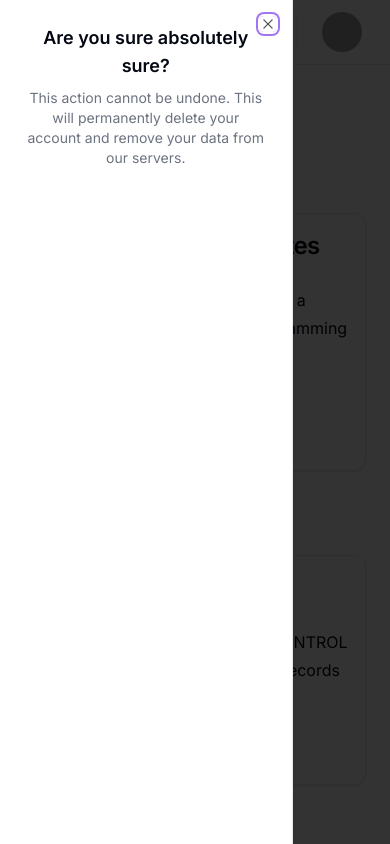
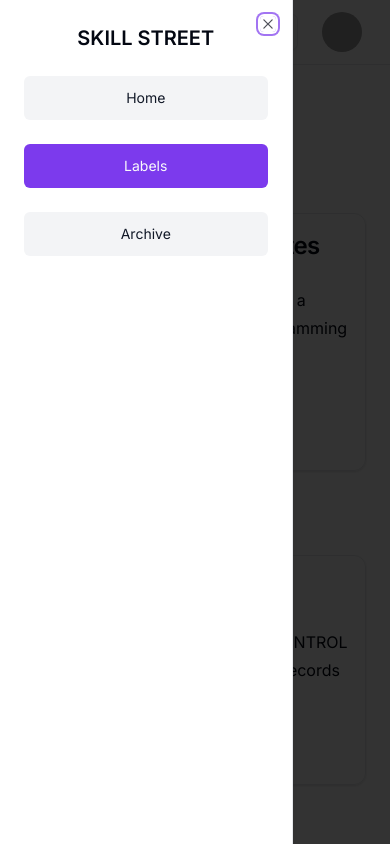
Before and after one commit to lakshaykamat/skill-stree-notes-app, a Next.js app: page /labels in a window 390 px wide. Both pictures are taken after a click on the button 40 px from the left and 32 px from the top of the page. Built offline with nearby package versions, Linux system fonts and the light colour scheme; grey boxes are pictures that could not be loaded.

Commit message:
add sidebar in smaller devices

```diff
--- a/app/labels/page.tsx
+++ b/app/labels/page.tsx
@@ -32,7 +32,6 @@
       <Heading1>Labels</Heading1>
       {allLabels.map((label, index) => {
         const a = notes.filter((note) => note.labels.includes(label));
-        console.log(a);
         return (
           <>
             <Heading2 className="mt-6" key={`${index + label}`}>
--- a/components/Navbar.tsx
+++ b/components/Navbar.tsx
@@ -1,4 +1,4 @@
-import React from "react";
+"use client";
 import { Heading3 } from "./Typography";
 import { Input } from "./ui/input";
 import { Avatar, AvatarFallback, AvatarImage } from "@/components/ui/avatar";
@@ -13,10 +13,10 @@
   SheetTitle,
   SheetTrigger,
 } from "@/components/ui/sheet";
+import Link from "next/link";
+import { usePathname } from "next/navigation";
 
-type Props = {};
-
-const Navbar = (props: Props) => {
+const Navbar = () => {
   return (
     <>
       <nav className="flex py-3 px-7 gap-6 justify-evenly items-center">
@@ -25,13 +25,7 @@
             <Menu />
           </SheetTrigger>
           <SheetContent side={"left"}>
-            <SheetHeader>
-              <SheetTitle>Are you sure absolutely sure?</SheetTitle>
-              <SheetDescription>
-                This action cannot be undone. This will permanently delete your
-                account and remove your data from our servers.
-              </SheetDescription>
-            </SheetHeader>
+            <MobileSidebar />
           </SheetContent>
         </Sheet>
 
@@ -62,4 +56,44 @@
   );
 };
 
+const MobileSidebar = () => {
+  const path = usePathname();
+  return (
+    <SheetHeader>
+      <SheetTitle className="text-xl mb-4 uppercase">Skill Street</SheetTitle>
+      <SheetDescription className="flex flex-col gap-6">
+        <Link
+          className={`${
+            path == "/"
+              ? "bg-primary text-primary-foreground"
+              : "bg-secondary text-secondary-foreground"
+          } rounded-md p-3`}
+          href={`/`}
+        >
+          Home
+        </Link>
+        <Link
+          className={`${
+            path == "/labels"
+              ? "bg-primary text-primary-foreground"
+              : "bg-secondary text-secondary-foreground"
+          } rounded-md p-3`}
+          href={`/labels`}
+        >
+          Labels
+        </Link>
+        <Link
+          className={`${
+            path == "/archives"
+              ? "bg-primary text-primary-foreground"
+              : "bg-secondary text-secondary-foreground"
+          } rounded-md p-3`}
+          href={`/archives`}
+        >
+          Archive
+        </Link>
+      </SheetDescription>
+    </SheetHeader>
+  );
+};
 export default Navbar;
--- a/components/Sidebar.tsx
+++ b/components/Sidebar.tsx
@@ -5,9 +5,8 @@
 
 const Sidebar = () => {
   const path = usePathname();
-  console.log(path);
   return (
-    <div className="hidden sm:flex flex-col mt-6 pr-7 gap-6 w-1/3">
+    <div className="hidden md:flex flex-col mt-6 pr-7 gap-6 w-1/3">
       <Link href={`/`}>
         <div
           className={`p-4 flex gap-3 rounded-r-full ${
--- a/components/Tiptap.tsx
+++ b/components/Tiptap.tsx
@@ -17,7 +17,6 @@
 
 const MenuBar = () => {
   const { editor } = useCurrentEditor();
-  console.log(editor);
   if (!editor) {
     return null;
   }
--- a/components/Typography/Heading2.tsx
+++ b/components/Typography/Heading2.tsx
@@ -1,3 +1,5 @@
+import { cn } from "@/lib/utils";
+
 type Props = {
   className?: String;
   children: React.ReactNode;
@@ -5,7 +7,10 @@
 export function Heading2(props: Props) {
   return (
     <h2
-      className={`scroll-m-20 pb-2 text-3xl font-semibold tracking-tight first:mt-0 ${props.className}`}
+      className={cn(
+        `scroll-m-20 pb-2 text-3xl font-semibold tracking-tight first:mt-0`,
+        `${props.className}`
+      )}
     >
       {props.children}
     </h2>
```
